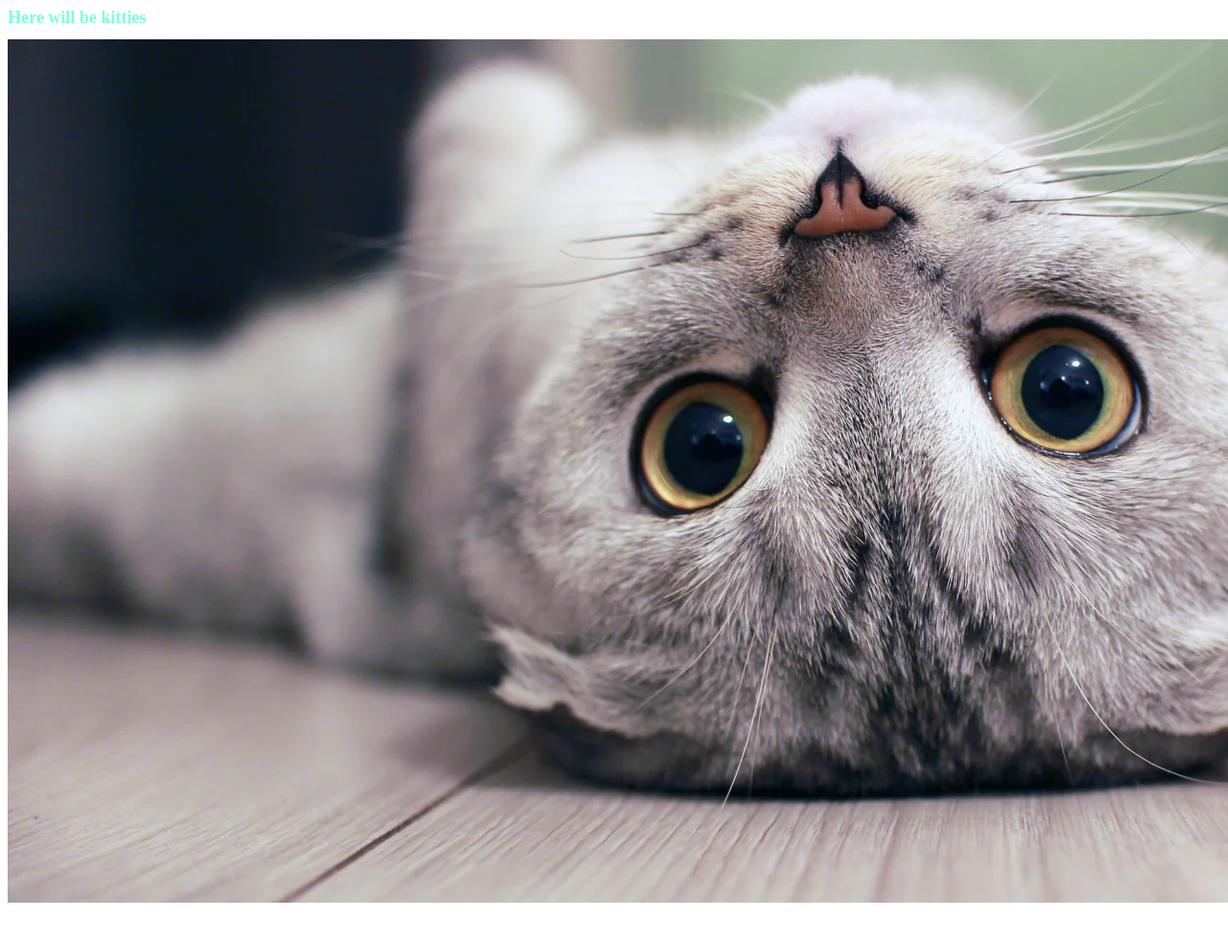
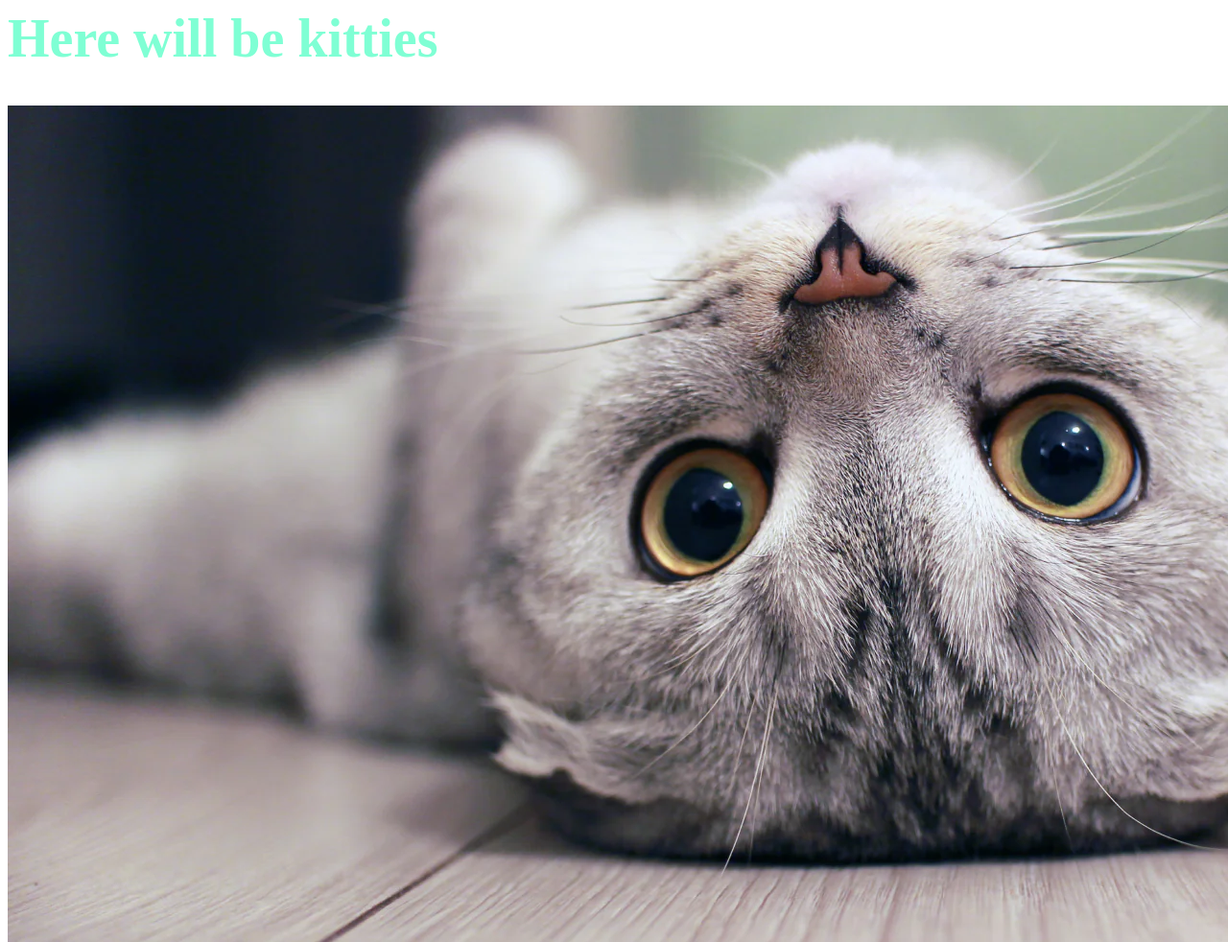
Before and after one commit to SviatoslavChukhrai/GitOpiPrac, a plain HTML site: page index.html in a window 1280 px wide. Shown: the top 982 px of the page at 96% size. Before the commit the page ends 949 px from the top, so only its background shows below. Drawn offline with Linux system fonts and the light colour scheme.

Commit message:
font-size 56px

```diff
--- a/css/index.css
+++ b/css/index.css
@@ -1,4 +1,4 @@
 h1{
     color: aquamarine;
-    font-size: large;
+    font-size: 56px;
 }
```
